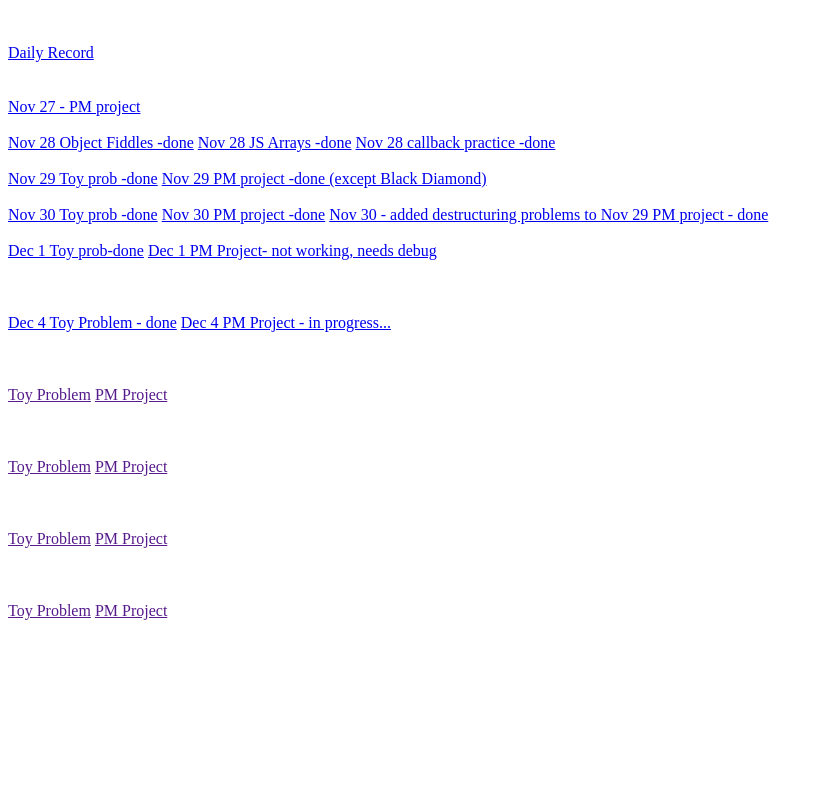
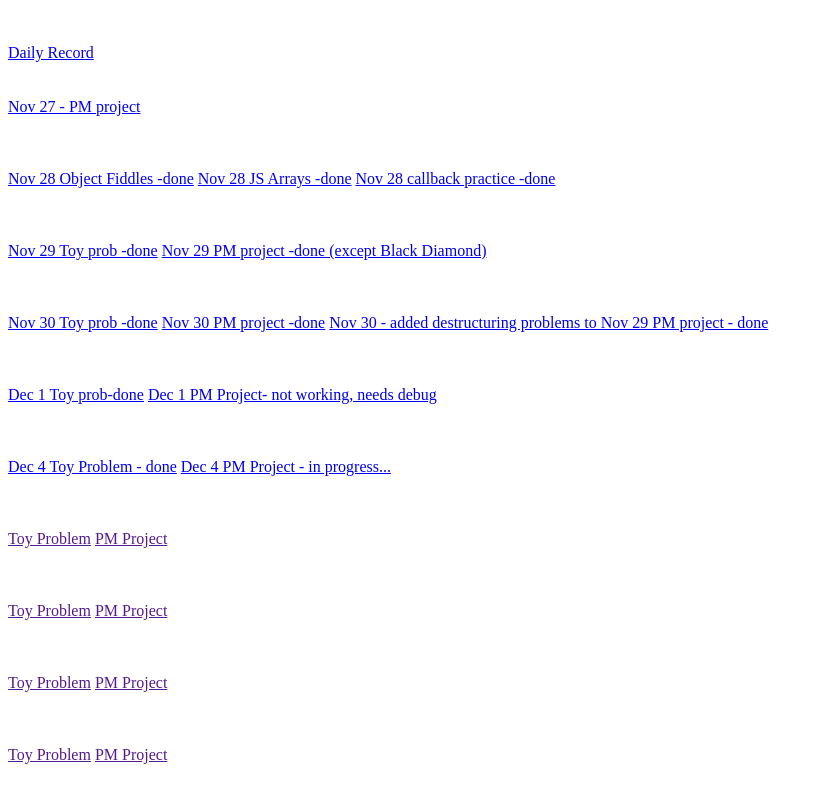
Before and after one commit to SukanyaVee/DevMountain-daily-project, a plain HTML site: page index.html in a window 1280 px wide. Shown: the whole page, without its empty margins (0-823 px from the left). Drawn offline with Linux system fonts and the light colour scheme.

Commit message:
formatting

```diff
--- a/index.html
+++ b/index.html
@@ -17,21 +17,21 @@
                 <br/><br/>
         </section>
         <section>
-            <a href="https://github.com/SukanyaVee/JS-Basics.git">Nov 27 - PM project<br/><br/></a>
+            <a href="https://github.com/SukanyaVee/JS-Basics.git">Nov 27 - PM project<br/><br/></a><br/><br/>
         </section>
         <section>
             <a href="https://github.com/SukanyaVee/object-fiddles.git">Nov 28 Object Fiddles -done</a>
             <a href="https://github.com/SukanyaVee/JS-Arrays.git">Nov 28 JS Arrays -done</a>
-            <a href="https://github.com/SukanyaVee/callbackPractice.git">Nov 28 callback practice -done<br/><br/></a>
+            <a href="https://github.com/SukanyaVee/callbackPractice.git">Nov 28 callback practice -done<br/><br/><br/><br/></a>
         </section>
         <section>
             <a href="https://repl.it/@vsukanya/Simple-Fun-20-First-Reverse-Try-Question">Nov 29 Toy prob -done</a>
-            <a href="https://github.com/SukanyaVee/javascript-iii.git">Nov 29 PM project -done (except Black Diamond)<br/><br/></a>
+            <a href="https://github.com/SukanyaVee/javascript-iii.git">Nov 29 PM project -done (except Black Diamond)<br/><br/></a><br/><br/>
         </section>
         <section>
             <a href="https://repl.it/@vsukanya/Fizz-Buzz-Question">Nov 30 Toy prob -done</a>
             <a href="https://github.com/SukanyaVee/html-layout.git">Nov 30 PM project -done</a>
-            <a href="https://github.com/SukanyaVee/javascript-iii.git">Nov 30 - added destructuring problems to Nov 29 PM project - done<br/><br/></a>
+            <a href="https://github.com/SukanyaVee/javascript-iii.git">Nov 30 - added destructuring problems to Nov 29 PM project - done<br/><br/></a><br/><br/>
         </section>
         <section>
             <a href="https://repl.it/@vsukanya/Complimentary-DNA"> Dec 1 Toy prob-done</a>
```
